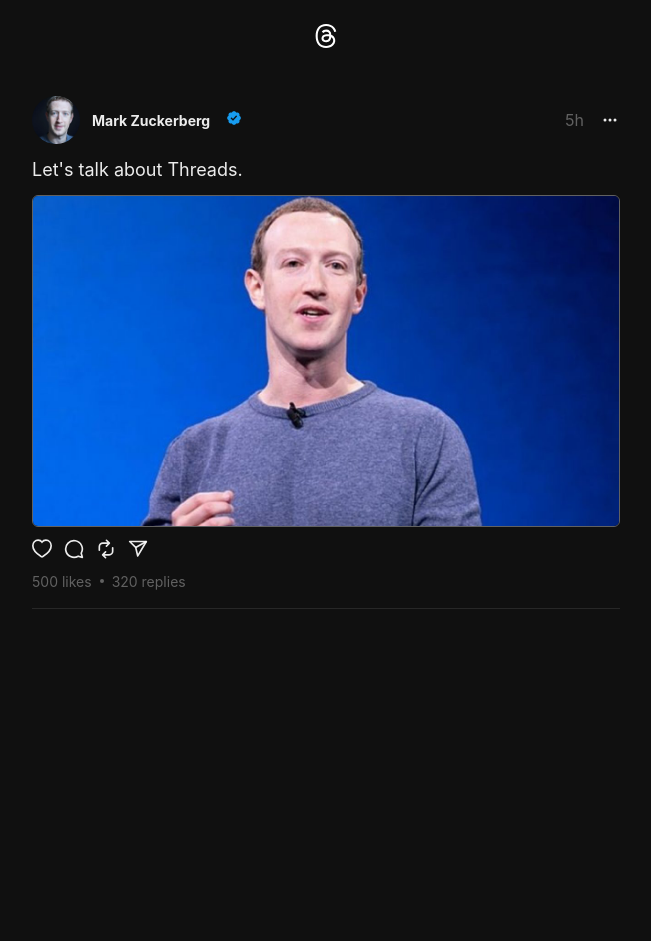
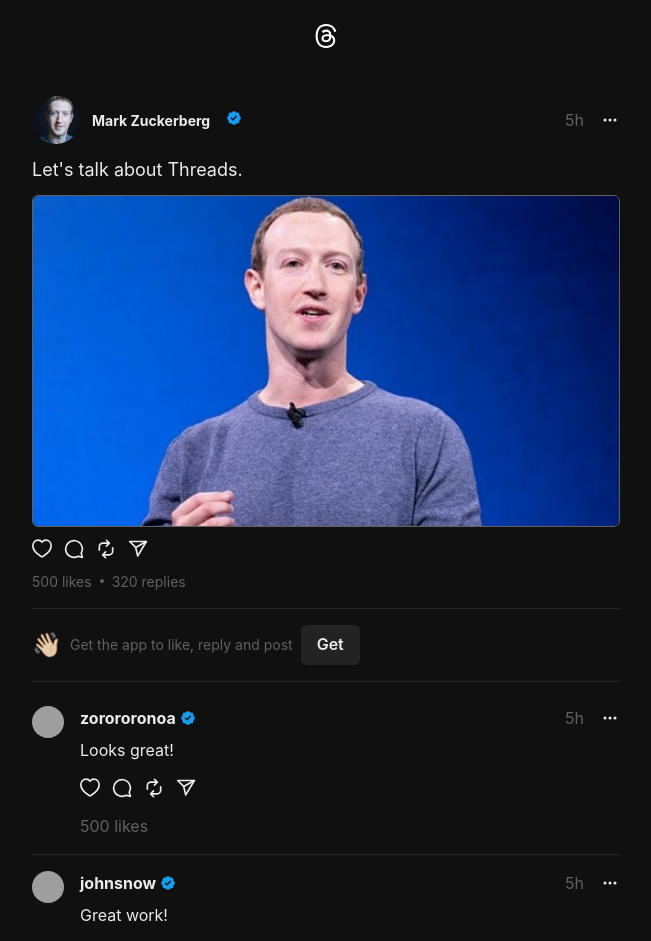
Before and after one commit to vishnusaibhosekar/threads-clone, a React (Vite) app: page /markzuckerberg/post/1 in a window 1280 px wide. Shown: the top 941 px of the page, without its empty margins (314-965 px from the left). Before the commit the page ends 800 px from the top, so only its background shows below. Built offline with nearby package versions, Linux system fonts and the light colour scheme; grey boxes are pictures that could not be loaded.

Commit message:
adds Comments component

```diff
--- /dev/null
+++ b/src/components/Comment.jsx
@@ -0,0 +1,83 @@
+import {
+  Avatar,
+  Flex,
+  Box,
+  Text,
+  Image,
+  Menu,
+  MenuButton,
+  Portal,
+  MenuList,
+  MenuItem,
+  useToast,
+  Divider,
+} from "@chakra-ui/react";
+import { BsThreeDots } from "react-icons/bs";
+import React, { useState } from "react";
+import Actions from "./Actions";
+
+const Comment = ({ comment, createdAt, likes, username, avatar }) => {
+  const [liked, setLiked] = useState(false);
+  const toast = useToast();
+  const copyURL = () => {
+    const currentURL = window.location.href;
+    navigator.clipboard.writeText(currentURL).then(() => {
+      toast({
+        description: "Copied to clipboard",
+        status: "success",
+        duration: 2000,
+        isClosable: true,
+      });
+    });
+  };
+
+  return (
+    <>
+      <Flex gap={4} py={2} my={2} w={"full"}>
+        <Avatar src={avatar} size={"sm"} name="Mark Zuckerberg" />
+        <Flex gap={1} w={"full"} flexDirection={"column"}>
+          <Flex flex={1} flexDirection={"column"} gap={2}>
+            <Flex justifyContent={"space-between"} w={"full"}>
+              <Flex w={"full"} alignItems={"center"}>
+                <Text fontSize={{ base: "sm", md: "md" }} fontWeight={"bold"}>
+                  {username}
+                </Text>
+                <Image src="/verified.png" w={4} h={4} ml={1} />
+              </Flex>
+              <Flex gap={4} alignItems={"center"}>
+                <Text fontSize={{ base: "sm", md: "md" }} color={"gray.light"}>
+                  {createdAt}
+                </Text>
+                <Box
+                  className="dot-container"
+                  onClick={(e) => e.preventDefault()}
+                >
+                  <Menu>
+                    <MenuButton>
+                      <BsThreeDots />
+                    </MenuButton>
+                    <Portal>
+                      <MenuList bg={"gray.dark"}>
+                        <MenuItem bg={"gray.dark"} onClick={copyURL}>
+                          Copy link
+                        </MenuItem>
+                      </MenuList>
+                    </Portal>
+                  </Menu>
+                </Box>
+              </Flex>
+            </Flex>
+            <Text fontSize={{ base: "sm", md: "md" }}>{comment}</Text>
+            <Actions liked={liked} setLiked={setLiked} />
+            <Text fontSize={{ base: "sm", md: "md" }} color={"gray.light"}>
+              {likes + (liked ? 1 : 0)} likes
+            </Text>
+          </Flex>
+        </Flex>
+      </Flex>
+      <Divider />
+    </>
+  );
+};
+
+export default Comment;
--- a/src/pages/PostPage.jsx
+++ b/src/pages/PostPage.jsx
@@ -11,10 +11,12 @@
   MenuItem,
   useToast,
   Divider,
+  Button,
 } from "@chakra-ui/react";
 import { BsThreeDots } from "react-icons/bs";
 import Actions from "../components/Actions";
 import { React, useState } from "react";
+import Comment from "../components/Comment";
 
 const PostPage = () => {
   const [liked, setLiked] = useState(false);
@@ -90,6 +92,39 @@
         </Text>
       </Flex>
       <Divider my={4} />
+
+      <Flex justifyContent={"space-between"}>
+        <Flex gap={2} alignItems={"center"}>
+          <Text fontSize={"2xl"}>👋🏻</Text>
+          <Text fontSize={"sm"} color={"gray.light"}>
+            Get the app to like, reply and post
+          </Text>
+          <Button>Get</Button>
+        </Flex>
+      </Flex>
+
+      <Divider my={4} />
+      <Comment
+        comment={"Looks great!"}
+        createdAt={"5h"}
+        likes={500}
+        username={"zorororonoa"}
+        avatar={"https://bit.ly/dan-abramov"}
+      />
+      <Comment
+        comment={"Great work!"}
+        createdAt={"5h"}
+        likes={135}
+        username={"johnsnow"}
+        avatar={"https://bit.ly/kent-c-dodds"}
+      />
+      <Comment
+        comment={"Love it"}
+        createdAt={"5h"}
+        likes={200}
+        username={"satorugojo"}
+        avatar={"https://bit.ly/code-beast"}
+      />
     </>
   );
 };
```
